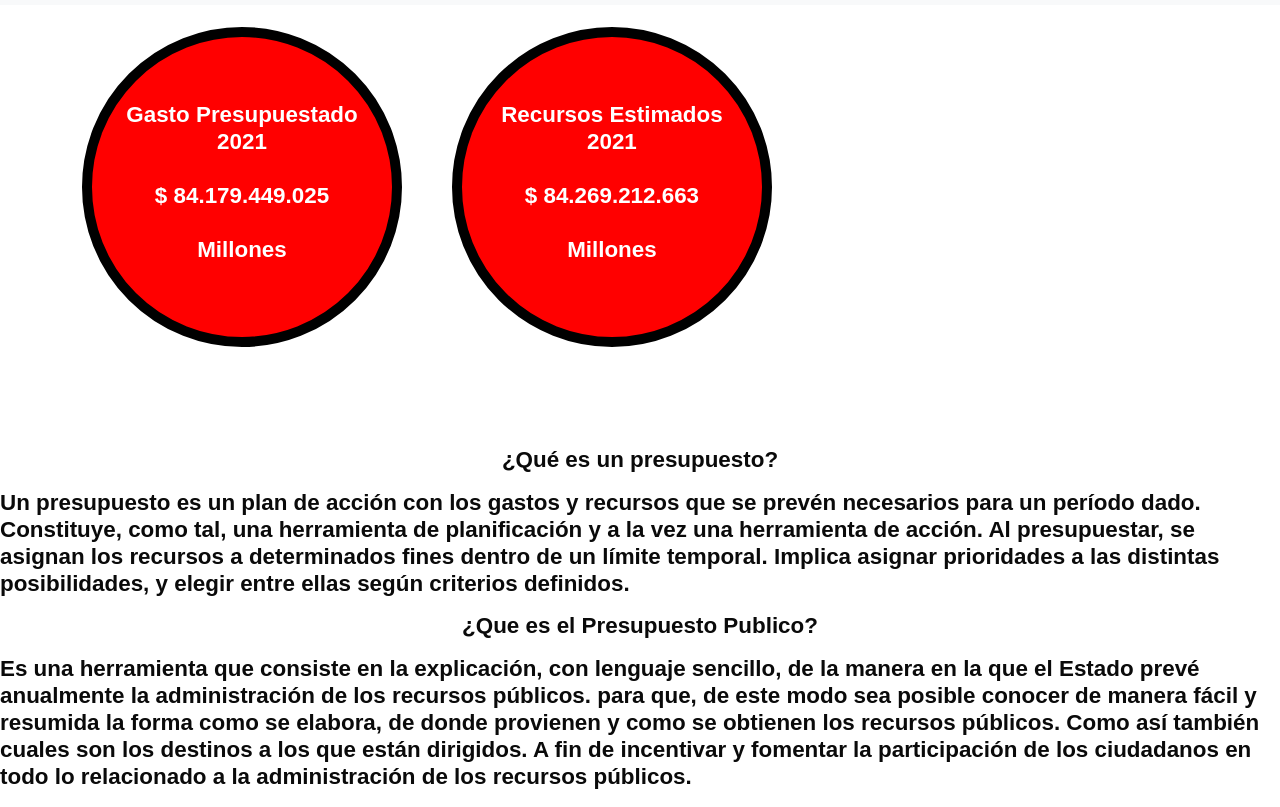
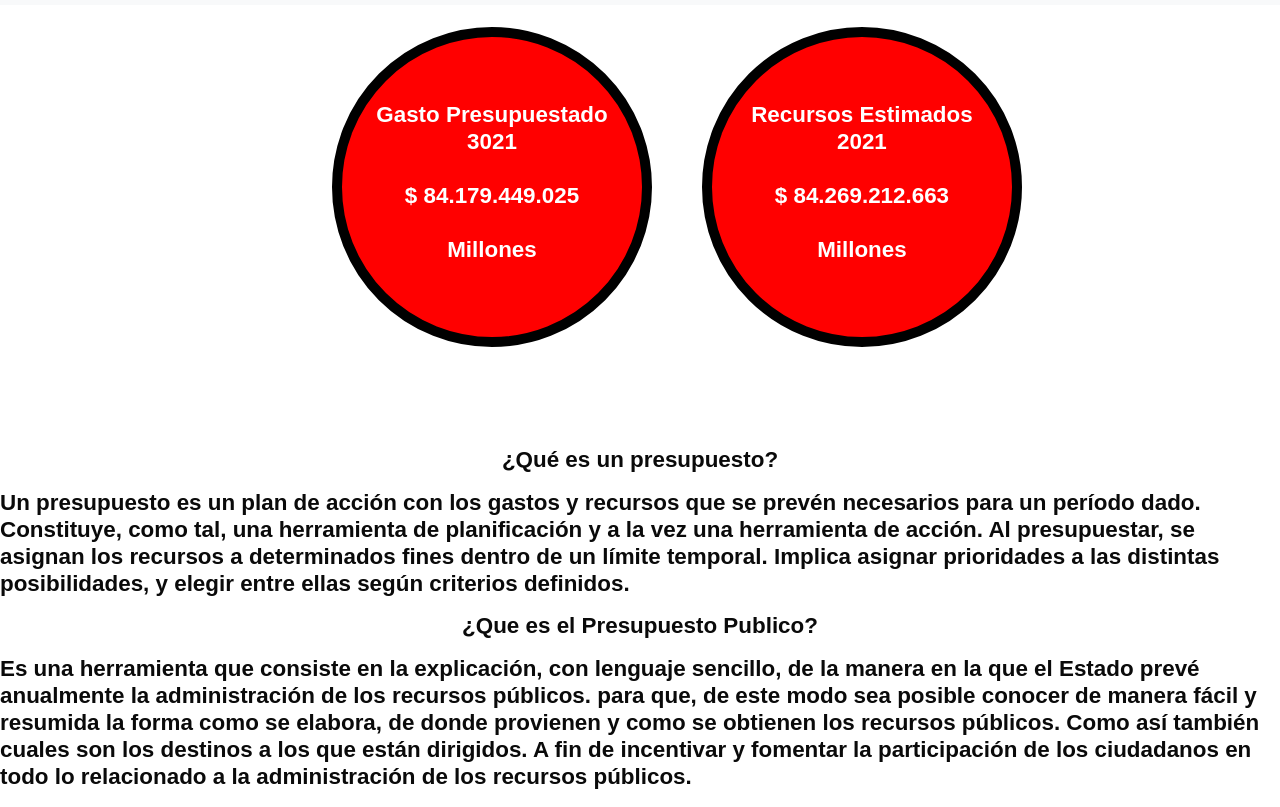
Before and after one commit to quintanafabio/paginaweb, a plain HTML site: page index.html in a window 1280 px wide. Shown: the part 121-928 px from the top of the page. Drawn offline with nearby package versions, Linux system fonts and the light colour scheme.

Commit message:
Modifico el alineado de los circulos

```diff
--- a/index.html
+++ b/index.html
@@ -85,9 +85,8 @@
 	justify-content: center;
 	align-items: center;
 	text-align: center;
-  margin:20px auto;
-  padding:3%
-
+  padding:3%;
+  margin-left: 250px;
 }
 
 .circulo > h2 {
@@ -95,6 +94,7 @@
 	color: white;
 	font-size: 1.4rem;
 	font-weight: bold;
+
 }
 .circulo1 {
 	width: 20rem;
@@ -164,10 +164,10 @@ h5 {
           <br>
 
 
-          <div class="circulo" >
-            <h2>Gasto Presupuestado 2021<br/><br/> $ 84.179.449.025<br/><br/> Millones </h2></div>&nbsp;&nbsp;&nbsp;&nbsp;&nbsp;&nbsp;&nbsp;&nbsp;&nbsp;&nbsp;&nbsp;
+          <div class="circulo">
+            <h2>Gasto Presupuestado 3021<br/><br/> $ 84.179.449.025<br/><br/> Millones </h2></div>&nbsp;&nbsp;&nbsp;&nbsp;&nbsp;&nbsp;&nbsp;&nbsp;&nbsp;&nbsp;&nbsp;
 
-          <div class="circulo1">
+          <div class="circulo1" >
             <h2>Recursos Estimados 2021<br/><br/> $ 84.269.212.663<br/><br/> Millones </h2>
           </div></div>
 
```
